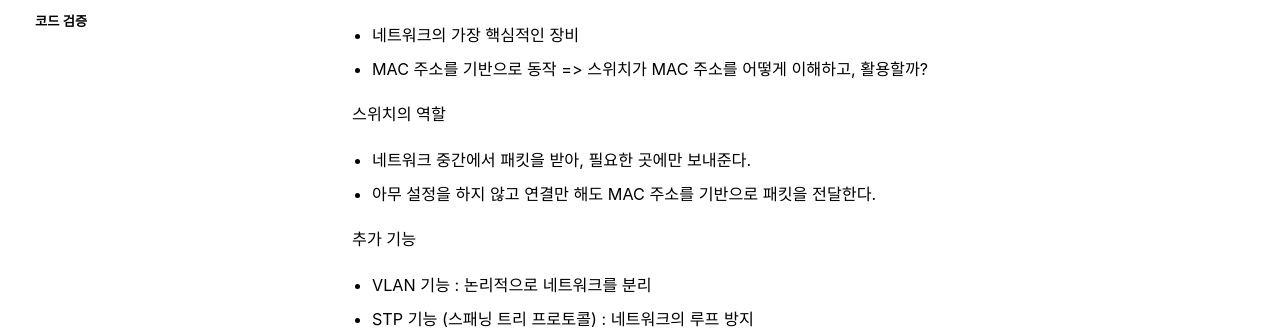
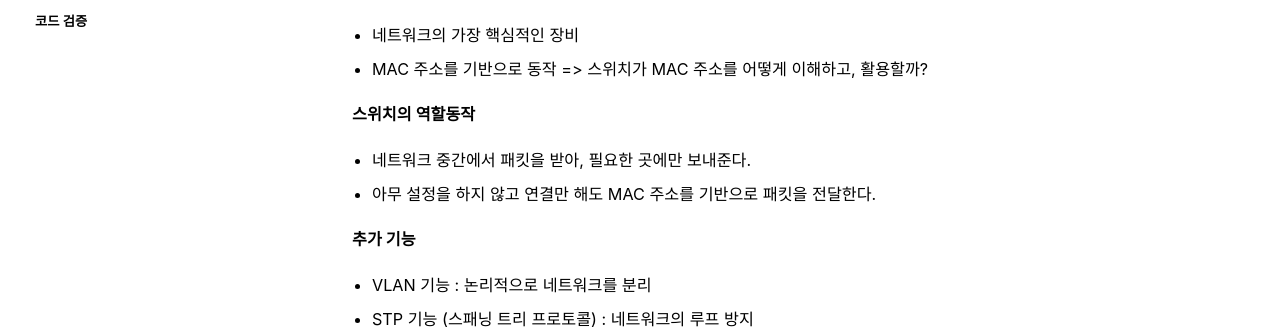
Before and after one commit to choiiis/minimal-mistakes-choiiis-customized, a Jekyll site: the page built from _posts/2024-01-15-network-switch.md, in a window 1280 px wide and 900 px high. Shown: the part 325-661 px from the top of the window. Built offline with Jekyll 4.4.1, drawn with Linux system fonts in a browser that asks for light colours; cached includes are drawn as plain includes; some web fonts are replaced; comment, search, counter and statistics services are not loaded.

Commit message:
_posts/2024-01-15-network-switch.md updated from https://stackedit.io/

```diff
--- a/_posts/2024-01-15-network-switch.md
+++ b/_posts/2024-01-15-network-switch.md
@@ -20,12 +20,15 @@ published: true
 - 네트워크의 가장 핵심적인 장비
 - MAC 주소를 기반으로 동작 => 스위치가 MAC 주소를 어떻게 이해하고, 활용할까?
 
-스위치의 역할
+**스위치의 역할동작**
 
 - 네트워크 중간에서 패킷을 받아, 필요한 곳에만 보내준다.
 - 아무 설정을 하지 않고 연결만 해도 MAC 주소를 기반으로 패킷을 전달한다.
 
-추가 기능
+**추가 기능**
 
 - VLAN 기능 : 논리적으로 네트워크를 분리
 - STP 기능 (스패닝 트리 프로토콜) : 네트워크의 루프 방지
+<!--stackedit_data:
+eyJoaXN0b3J5IjpbLTIxMzE5NzUwOF19
+-->
```
